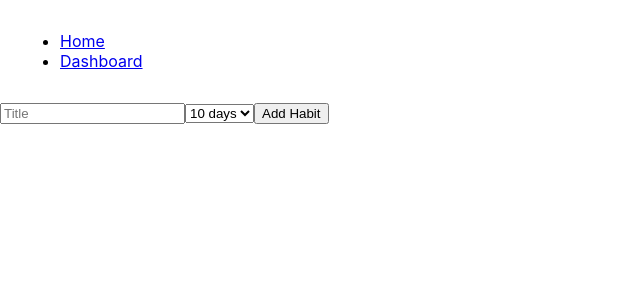
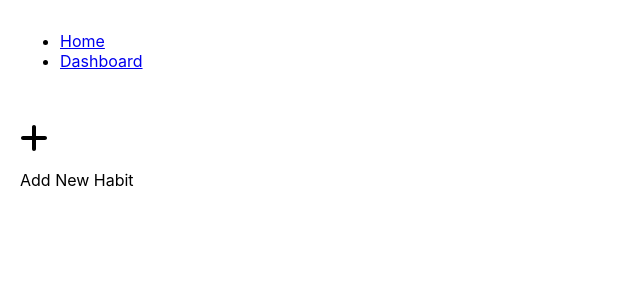
Before and after one commit to SibhatY/habit-tracker, a React (Create React App) app in the folder client/: page /dashboard in a window 1280 px wide. Shown: the top 300 px of the page, without its empty margins (0-640 px from the left). Built offline with nearby package versions, Linux system fonts and the light colour scheme.

Commit message:
Working on designing style for habit cards with grid format. Styling work for visual cleanliness. Deletion of standalone sections in dashboard since integration is within HabitList.

```diff
--- a/client/package.json
+++ b/client/package.json
@@ -3,6 +3,8 @@
   "version": "0.1.0",
   "private": true,
   "dependencies": {
+    "@fortawesome/free-solid-svg-icons": "^6.6.0",
+    "@fortawesome/react-fontawesome": "^0.2.2",
     "@testing-library/jest-dom": "^5.17.0",
     "@testing-library/react": "^13.4.0",
     "@testing-library/user-event": "^13.5.0",
--- a/client/src/components/HabitForm.js
+++ b/client/src/components/HabitForm.js
@@ -1,6 +1,7 @@
 import React, { useState } from "react";
+import "../styles/HabitForm.css"
 
-const HabitForm = ({setHabits}) => {
+const HabitForm = ({ setHabits, onClose }) => {
 
     const [title, setTitle] = useState('');
     const [goal, setGoal] = useState(10);
@@ -10,15 +11,17 @@ const HabitForm = ({setHabits}) => {
 
         setHabits(prevHabits => [
             ...prevHabits,
-            {id: prevHabits.length+1, title, daysTracked: 0, goal}
+            { id: prevHabits.length + 1, title, daysTracked: 0, goal }
         ]);
         setTitle('');
         setGoal(10);
+        onClose();
     }
 
 
     return (
 
+        <div className="habit-form">
             <form onSubmit={submitHandling}>
 
                 <input type="text" placeholder="Title" value={title} onChange={(e) => setTitle(e.target.value)} />
@@ -32,7 +35,9 @@ const HabitForm = ({setHabits}) => {
 
 
                 <button type="submit">Add Habit</button>
+                <button type="button" onClick={onClose}>Cancel</button>
             </form>
+        </div>
     );
 };
 
--- a/client/src/components/HabitItem.js
+++ b/client/src/components/HabitItem.js
@@ -1,3 +1,7 @@
+import React from "react";
+import '../styles/HabitItem.css';
+
+
 const HabitItem = ({ habit, onDelete, onMarkDay, calculateProgress }) => {
 
     return (
--- a/client/src/components/HabitList.js
+++ b/client/src/components/HabitList.js
@@ -1,9 +1,13 @@
-import React from "react";
+import React, {useState} from 'react';
 import HabitItem from './HabitItem'
+import HabitForm from './HabitForm';
+import '../styles/HabitList.css';
+import {FontAwesomeIcon} from '@fortawesome/react-fontawesome';
+import {faPlus} from '@fortawesome/free-solid-svg-icons';
 
 const HabitList = ({habits, setHabits}) => {
 
-
+    const [isAdding, setIsAdding] = useState(false);
 
     const markDayHandling = (id) => {
 
@@ -54,6 +58,16 @@ const HabitList = ({habits, setHabits}) => {
                 />
 
             ))}
+
+            <div className='add-habit-card' onClick={() => setIsAdding(true)}>
+                <FontAwesomeIcon icon={faPlus} size='2x' />
+                <p>Add New Habit</p>
+            </div>
+
+            {isAdding && (
+                <HabitForm setHabits={setHabits} onClose={() => setIsAdding(false)} />
+            )}
+
         </div>
     );
 };
--- a/client/src/pages/Dashboard.js
+++ b/client/src/pages/Dashboard.js
@@ -35,12 +35,7 @@ const Dashboard = () => {
             <section>
                 <HabitList habits = {habits} setHabits={setHabits} />
             </section>
-            <section>
-                <HabitForm setHabits = {setHabits} />
-            </section>
-            {/* <section>
-                <ProgressTracker habits = {habits} />
-            </section> */}
+
 
         </div>
     );
--- /dev/null
+++ b/client/src/styles/HabitForm.css
@@ -0,0 +1,27 @@
+.habit-form {
+    background-color: white;
+    padding: 20px;
+    border-radius: 10px;
+    box-shadow: 0 0 10px rgba(0, 0, 0, 0.1);
+    width: 250px;
+    margin: 10px auto;
+    display: flex;
+    flex-direction: column;
+  }
+
+  .habit-form input, .habit-form select {
+    margin-bottom: 15px;
+    padding: 12px;
+    border-radius: 5px;
+    border: 1px solid #ddd;
+  }
+
+  .habit-form button {
+    background-color: green;
+    color: white;
+    padding: 8px;
+    border: none;
+    border-radius: 5px;
+    cursor: pointer;
+
+  }
--- /dev/null
+++ b/client/src/styles/HabitItem.css
@@ -0,0 +1,10 @@
+.habit-item {
+
+  background-color: #f5f5f5;
+  padding: 15px;
+  border-radius: 8px;
+  box-shadow: 0 4px 6px rgba(0, 0, 0, 0.1);
+  display: flex;
+  flex-direction: column;
+  align-items: center;
+}
--- /dev/null
+++ b/client/src/styles/HabitList.css
@@ -0,0 +1,7 @@
+.habit-list {
+
+    display: grid;
+    grid-template-columns: repeat(auto-fill, minmax(200px, 1fr));
+    gap: 20px;
+    padding: 20px;
+}
```
Also changed, not shown: 1 other file (tests, documents, lock files or other folders). Lines whose indentation alone changed are shown as unchanged.
